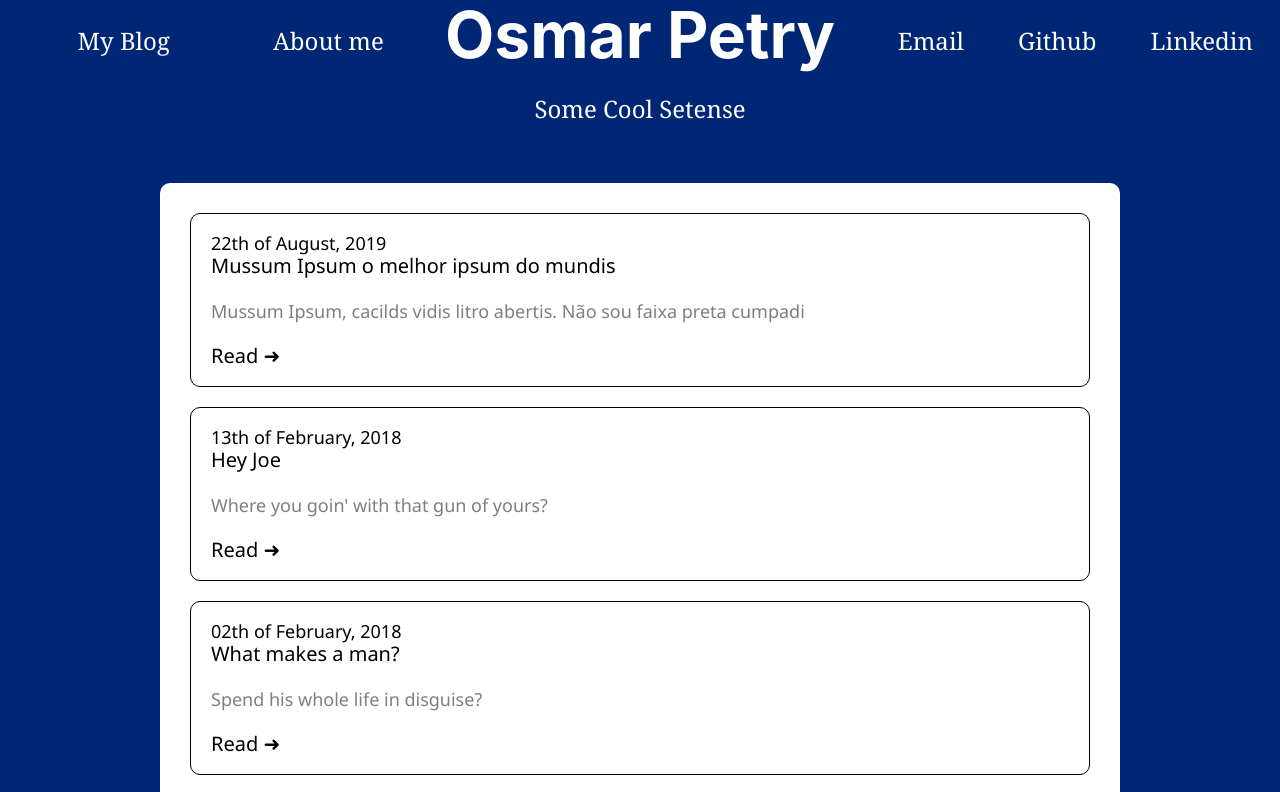
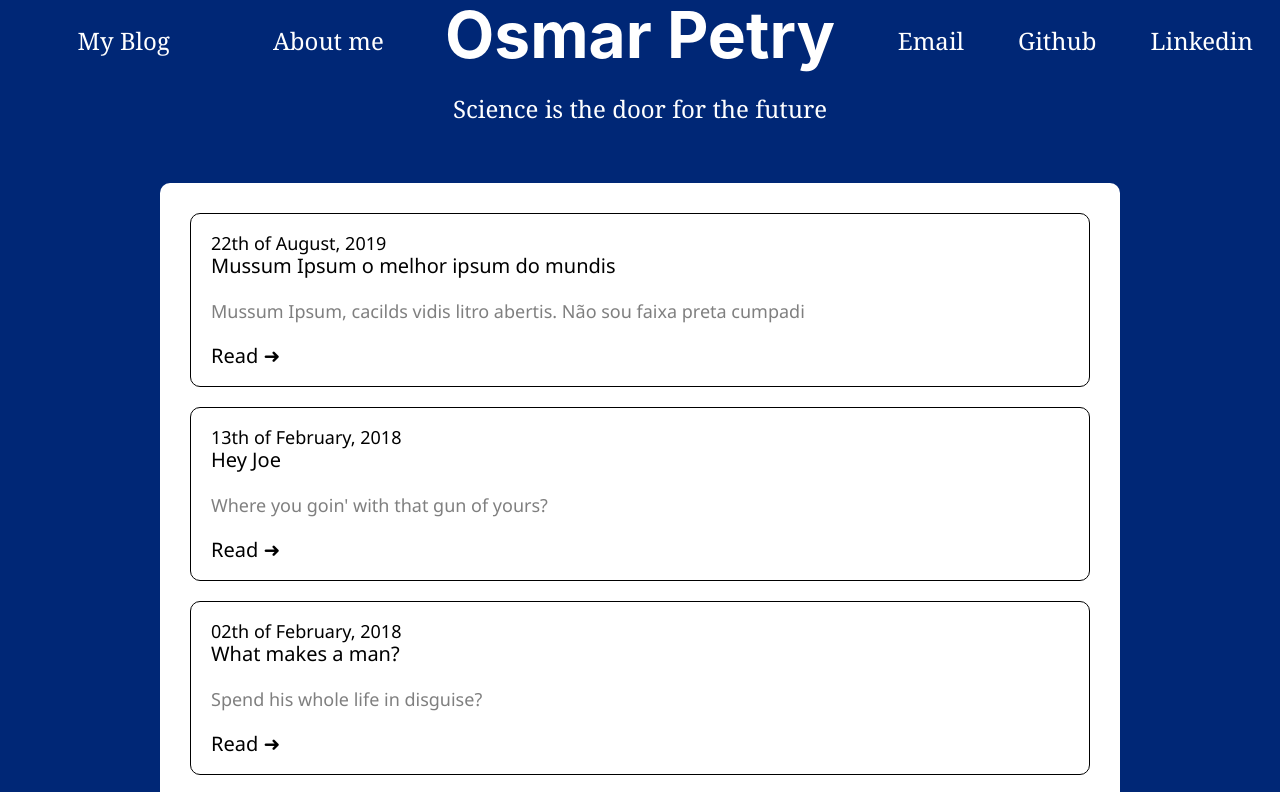
Before and after one commit to osmarpetry/portfolio-gatsby-v1, a Gatsby site: page / in a window 1280 px wide. Shown: the top 792 px of the page. Built offline with nearby package versions, Linux system fonts and the light colour scheme; Gatsby itself is replaced by a stand-in of ours.

Commit message:
better quote

```diff
--- a/src/components/Layout/index.js
+++ b/src/components/Layout/index.js
@@ -25,7 +25,7 @@ const Layout = ({ children }) => {
       <header>
         <Navbar
           title="Osmar Petry"
-          subTitle="Some Cool Setense"
+          subTitle="Science is the door for the future"
           leftLinks={[
             { description: "My Blog", link: "/" },
             { description: "About me", link: "/about-me" },
```
